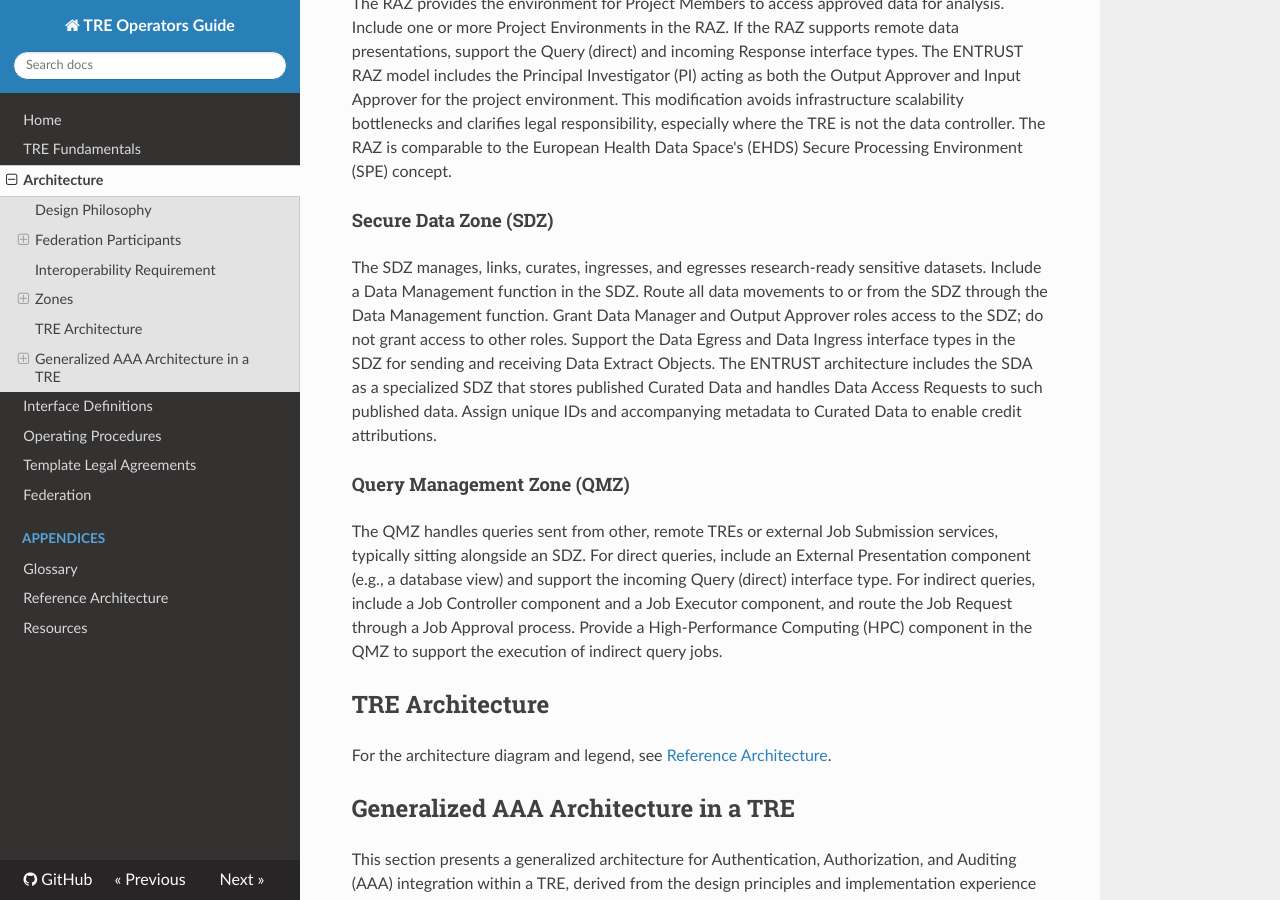
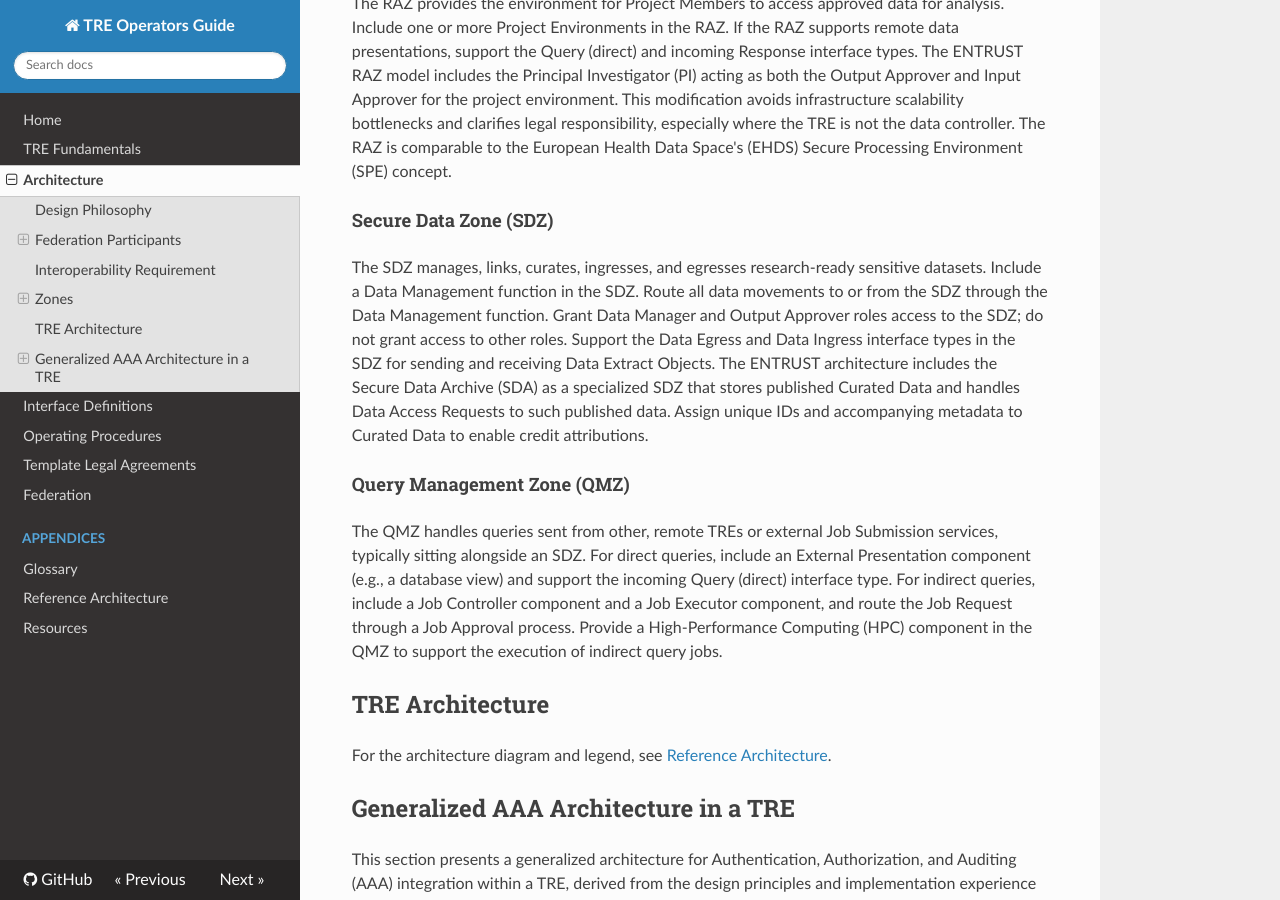
Before and after one commit to unioslo/tre-operators-docs, an MkDocs documentation site: the page built from docs/modules/architecture/index.md, in a window 1280 px wide and 900 px high, scrolled down 1728 px. Built offline with MkDocs 1.6.1, drawn with Linux system fonts in a browser that asks for light colours; nearby versions of some CDN libraries.

Commit message:
Refactor Secure Data Zone description for clarity and specificity

```diff
--- a/docs/modules/architecture/index.md
+++ b/docs/modules/architecture/index.md
@@ -61,7 +61,7 @@ The RAZ is comparable to the European Health Data Space's (EHDS) Secure Processi
 
 The SDZ manages, links, curates, ingresses, and egresses research-ready sensitive datasets.
 Include a Data Management function in the SDZ. Route all data movements to or from the SDZ through the Data Management function. Grant Data Manager and Output Approver roles access to the SDZ; do not grant access to other roles. Support the Data Egress and Data Ingress interface types in the SDZ for sending and receiving Data Extract Objects.
-The ENTRUST architecture includes the SDA as a specialized SDZ that stores published Curated Data and handles Data Access Requests to such published data. Assign unique IDs and accompanying metadata to Curated Data to enable credit attributions.
+The ENTRUST architecture includes the Secure Data Archive (SDA) as a specialized SDZ that stores published Curated Data and handles Data Access Requests to such published data. Assign unique IDs and accompanying metadata to Curated Data to enable credit attributions.
 
 #### Query Management Zone (QMZ)
 
```
